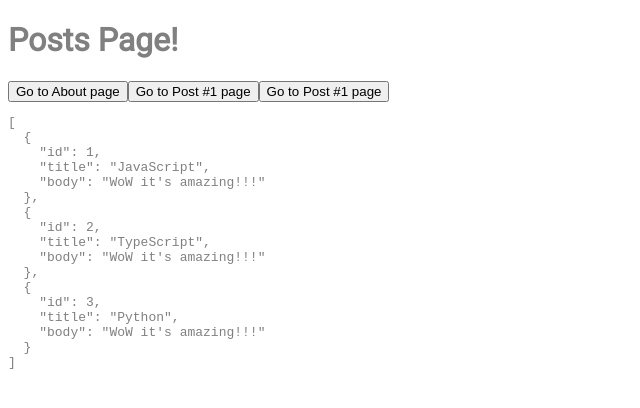
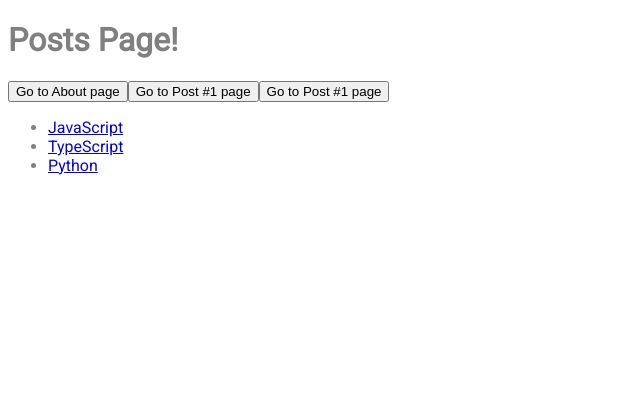
Before and after one commit to pavel-wh/next_app, a Next.js app: page /posts in a window 1280 px wide. Shown: the top 408 px of the page, without its empty margins (0-640 px from the left). Built offline with nearby package versions, Linux system fonts and the light colour scheme; data requests are answered from the project's data file.

Commit message:
loader data in getInitialProps

```diff
--- a/layouts/main.layout.js
+++ b/layouts/main.layout.js
@@ -19,7 +19,6 @@ export default function MainLayout({ children, title = 'Next App' }) {
         <Link href="/about">
           <a>About</a>
         </Link>
-        <br></br>
         <Link href={'/posts'}>
           <a>Posts</a>
         </Link>
@@ -34,13 +33,16 @@ export default function MainLayout({ children, title = 'Next App' }) {
           right: 0;
           background: darkblue;
           display: flex;
-          justify-content: flex-start;
+          justify-content: space-around;
           align-items: center;
         }
         nav a {
           padding: 25px;
           color: #fff;
         }
+        main {
+          padding-top: 60px;
+        }
       `}</style>
     </React.Fragment>
   );
--- a/package.json
+++ b/package.json
@@ -6,7 +6,7 @@
     "dev": "next dev",
     "build": "next build",
     "start": "next start",
-    "mock": "json-server -w db.json -p 4200 -d 500",
+    "mock": "json-server -w db.json -p 4200 -d 2500",
     "serve": "concurrently 'npm run dev' 'npm run mock'"
   },
   "dependencies": {
--- a/pages/posts/index.js
+++ b/pages/posts/index.js
@@ -3,19 +3,7 @@ import Router from 'next/router';
 import Link from 'next/link';
 import Head from 'next/head';
 
-export default function Posts() {
-  const [posts, setPosts] = useState([]);
-
-  useEffect(() => {
-    async function load() {
-      const response = await fetch('http://localhost:4200/posts');
-      const json = await response.json();
-      setPosts(json);
-    }
-
-    load();
-  }, []);
-
+export default function Posts({ posts }) {
   const clickHandler = () => {
     Router.push('/about');
   };
@@ -29,7 +17,29 @@ export default function Posts() {
       <Link href="/posts/1">
         <button>Go to Post #1 page</button>
       </Link>
-      <pre>{JSON.stringify(posts, null, 2)}</pre>
+      <ul>
+        {posts.map((post) => (
+          <li key={post.id}>
+            <Link
+              href={{
+                pathname: `/posts/[id]`,
+                query: ``,
+              }}
+              as={`/posts/${post.id}`}
+            >
+              <a>{post.title}</a>
+            </Link>
+          </li>
+        ))}
+      </ul>
     </React.Fragment>
   );
 }
+
+Posts.getInitialProps = async (ctx) => {
+  const response = await fetch('http://localhost:4200/posts');
+  const posts = await response.json();
+  return {
+    posts,
+  };
+};
```
Also changed, not shown: pages/posts/[id].js (+17 -2 lines).
